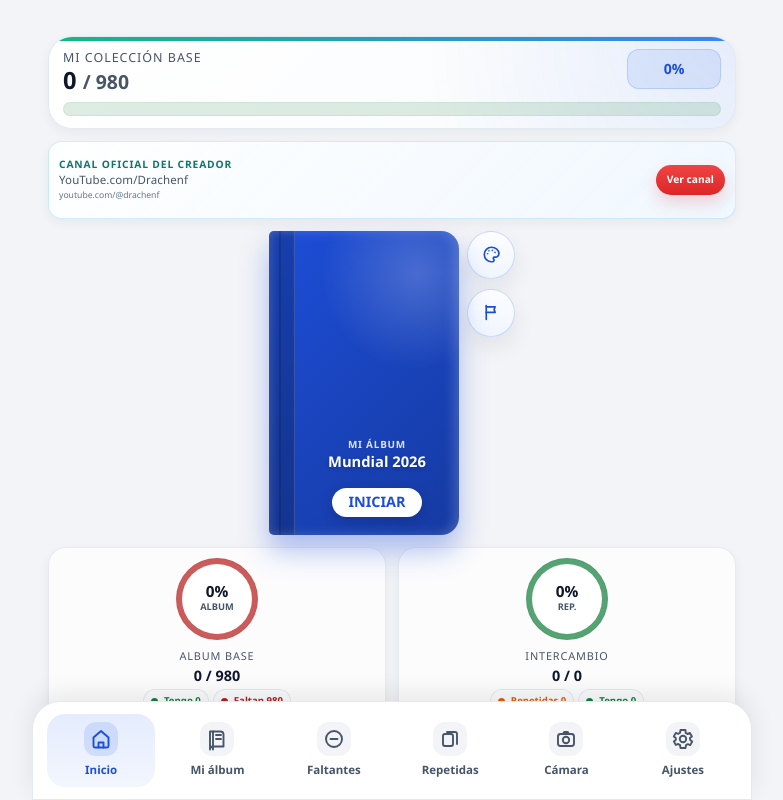
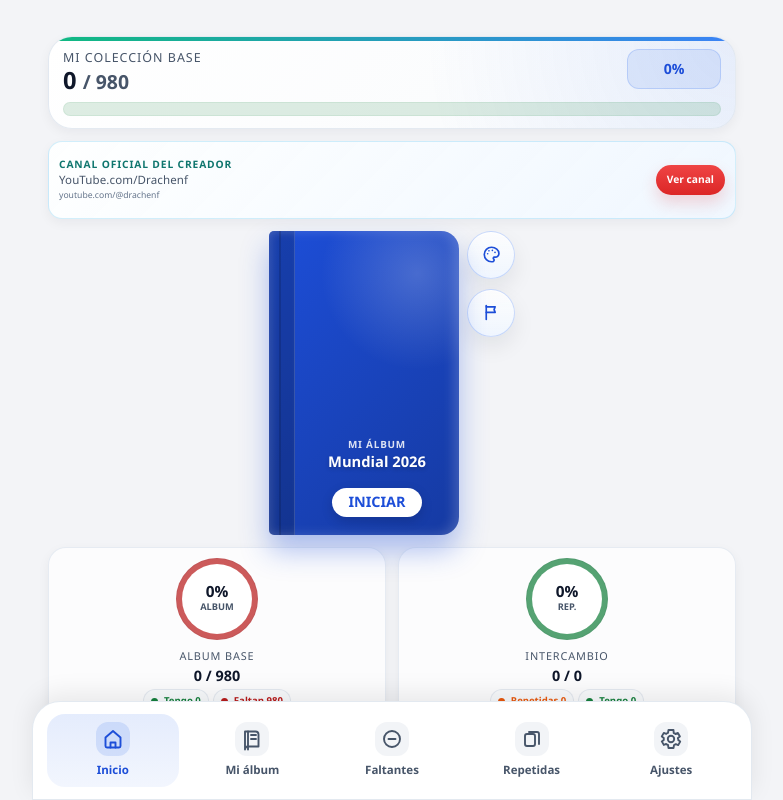
Before and after one commit to DrachenF/sticker-tracker-2026, a React (Vite) app: page / in a window 1280 px wide. Shown: the top 800 px of the page, without its empty margins (248-1031 px from the left). Built offline with nearby package versions, Linux system fonts and the light colour scheme.

Commit message:
Hide camera tab from bottom navigation

```diff
--- a/src/App.jsx
+++ b/src/App.jsx
@@ -60,6 +60,8 @@ const tabs = [
   { id: 'camera', label: 'Cámara' },
   { id: 'settings', label: 'Ajustes' },
 ]
+
+const navTabs = tabs.filter((tab) => tab.id !== 'camera')
 
 const infoPages = {
   '/como-usar': {
@@ -1194,7 +1196,7 @@ function App() {
 
       <BottomNav
         ref={navRef}
-        tabs={tabs}
+        tabs={navTabs}
         activeTab={activeTab}
         highlightedTabId={highlightedTabId}
         onChange={handleTabChange}
--- a/src/pages/CameraAddPage.jsx
+++ b/src/pages/CameraAddPage.jsx
@@ -1,5 +1,5 @@
 import { useEffect, useMemo, useState } from 'react'
-import { analyzeStickerCodesFromImage } from '../utils/cameraCodeAnalyzer'
+import { analyzeStickerCodesFromImage, normalizeImageFileToBitmap } from '../utils/cameraCodeAnalyzer'
 
 function ResultCard({ item, selectable, checked, onToggle, onManualCodeChange }) {
   return (
@@ -78,7 +78,7 @@ export default function CameraAddPage({ stickers, onApplyDetectedSticker }) {
       const recognize = tesseractModule.recognize || tesseractModule.default?.recognize
       if (!recognize) throw new Error('No se pudo inicializar OCR.')
 
-      const bitmap = await createImageBitmap(imageFile)
+      const bitmap = await normalizeImageFileToBitmap(imageFile)
       setImageMeta({ width: bitmap.width, height: bitmap.height })
       const { grouped, regions } = await analyzeStickerCodesFromImage(recognize, bitmap, stickers)
       setDebugRegions(debugEnabled ? regions : [])
```
